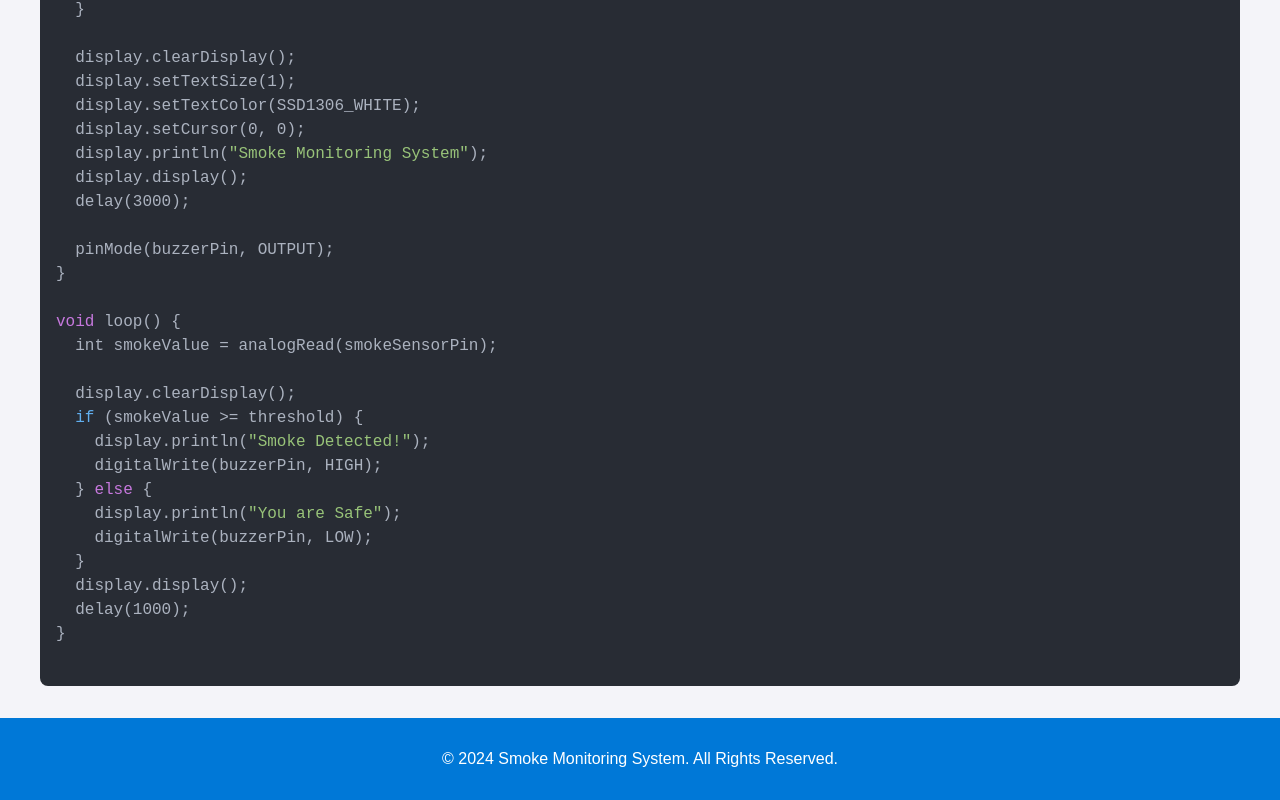
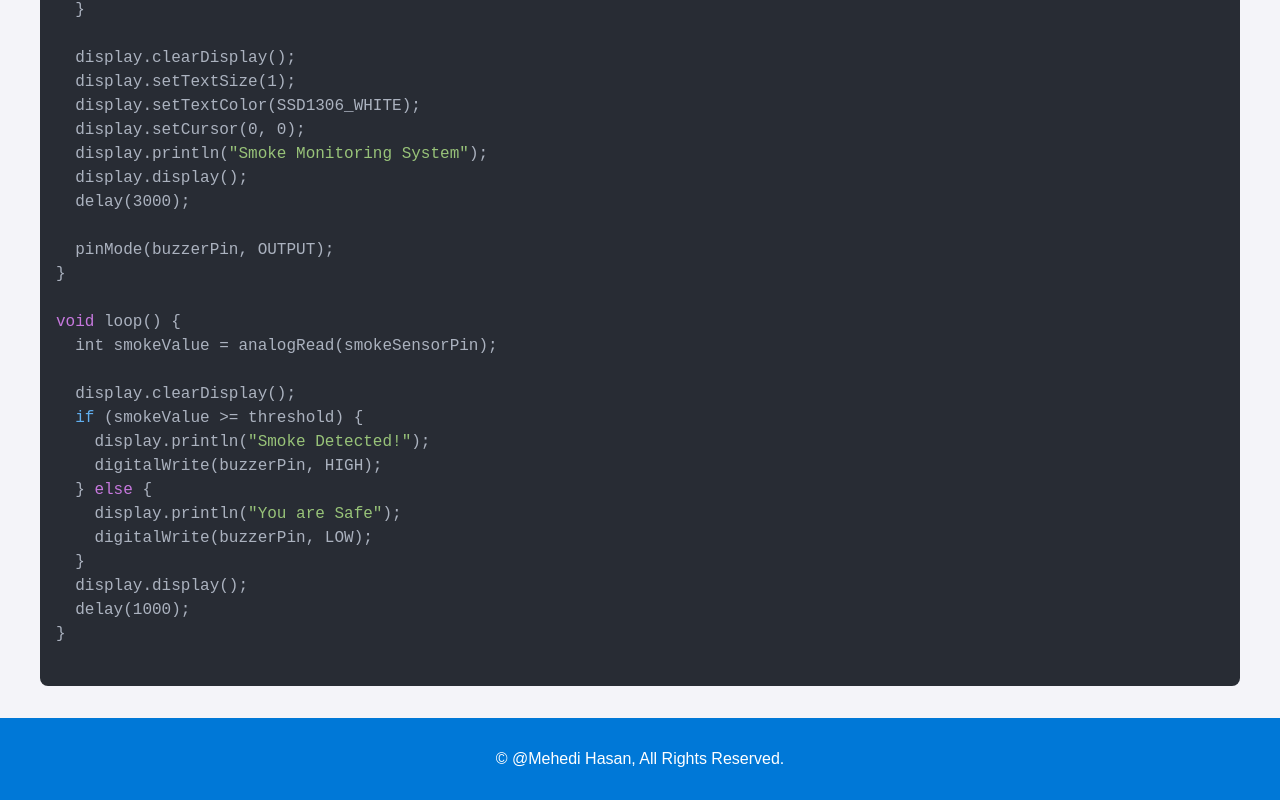
Before and after one commit to Mehedi-Hasan-soft-web-support/smoke.github.io, a plain HTML site: page index.html in a window 1280 px wide. Shown: the part 2547-3347 px from the top of the page. Drawn offline with Linux system fonts and the light colour scheme.

Commit message:
Update index.html

```diff
--- a/index.html
+++ b/index.html
@@ -298,7 +298,7 @@ const int buzzerPin = 8;
         </section>
     </div>
     <footer>
-        <p>&copy; 2024 Smoke Monitoring System. All Rights Reserved.</p>
+        <p>&copy; @Mehedi Hasan, All Rights Reserved.</p>
     </footer>
 </body>
 </html>
```
